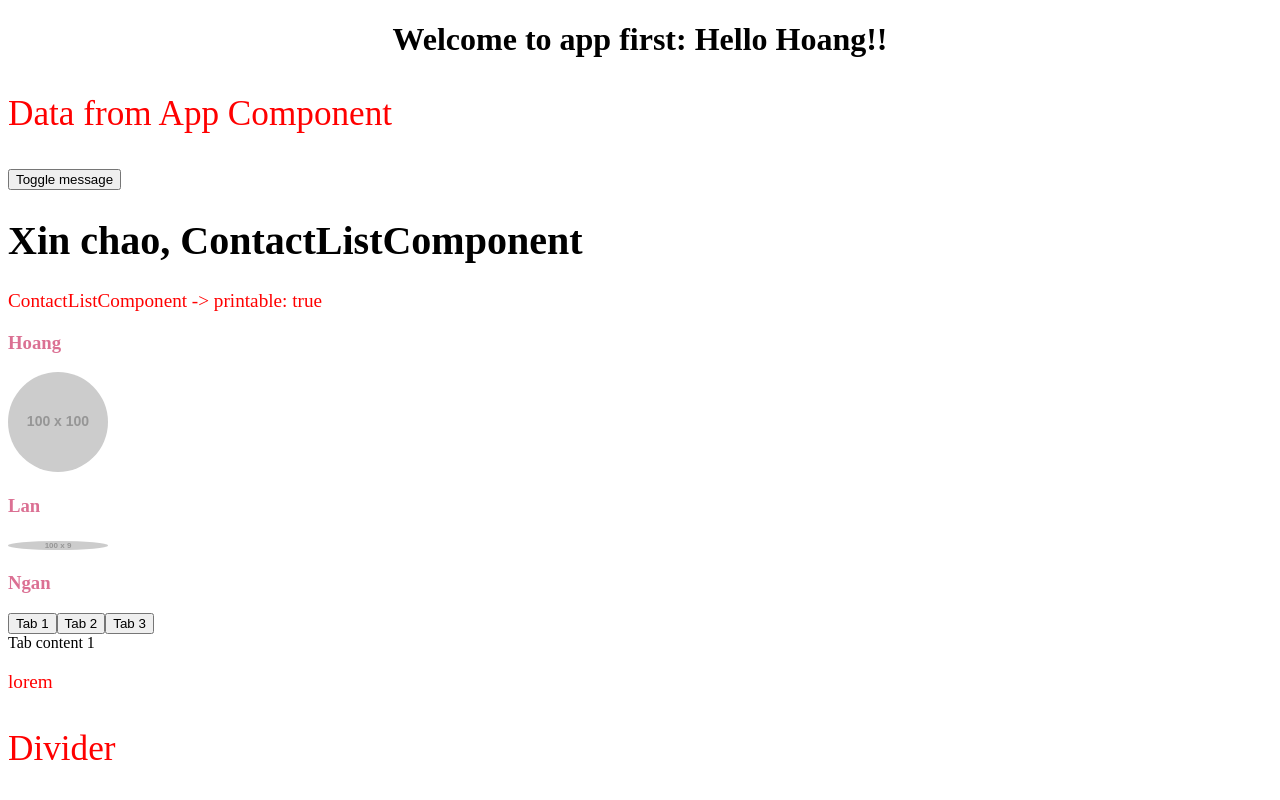
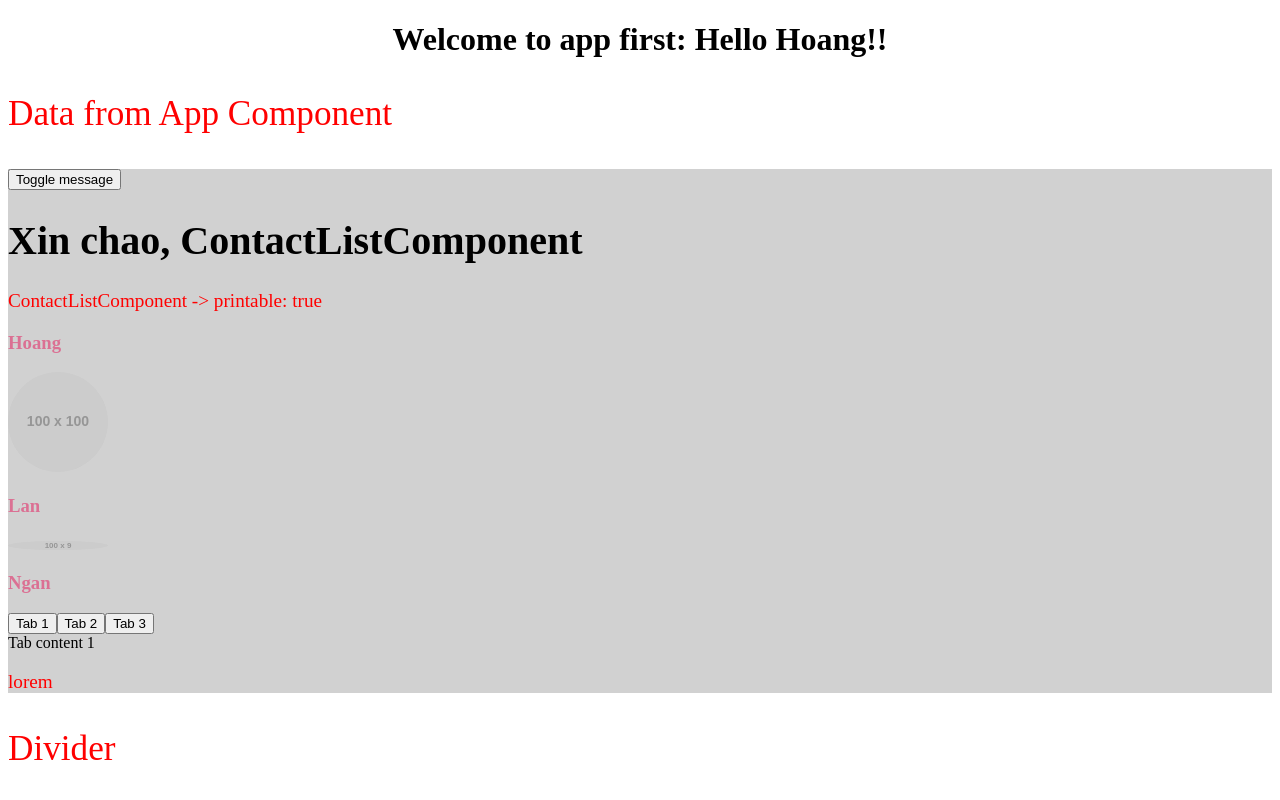
Before and after one commit to Junreturn1982/Angular2_basic, an Angular app in the folder 01day/first/: page / in a window 1280 px wide. Shown: the top 800 px of the page. Built offline with nearby package versions, Linux system fonts and the light colour scheme.

Commit message:
host selector

```diff
--- a/01day/first/src/app/container/contact-list/contact-list.component.scss
+++ b/01day/first/src/app/container/contact-list/contact-list.component.scss
@@ -1,3 +1,8 @@
+:host {
+    display: block;
+    background-color: #d1d1d1;
+}
+
 .h-avatar {
     border-radius: 50%;
 }
--- a/01day/first/src/app/container/contact-list/contact-list.component.ts
+++ b/01day/first/src/app/container/contact-list/contact-list.component.ts
@@ -8,7 +8,7 @@ import { Component, ViewEncapsulation } from '@angular/core';
     ],
     // bound css default Emulated: global + không nhận cha + nhận chính nó,
     // Native: không global + ko nhận cha + nhận chính nó, None: global
-    encapsulation: ViewEncapsulation.Native
+    encapsulation: ViewEncapsulation.Emulated
 })
 // controller
 export class ContactListComponent {
```
